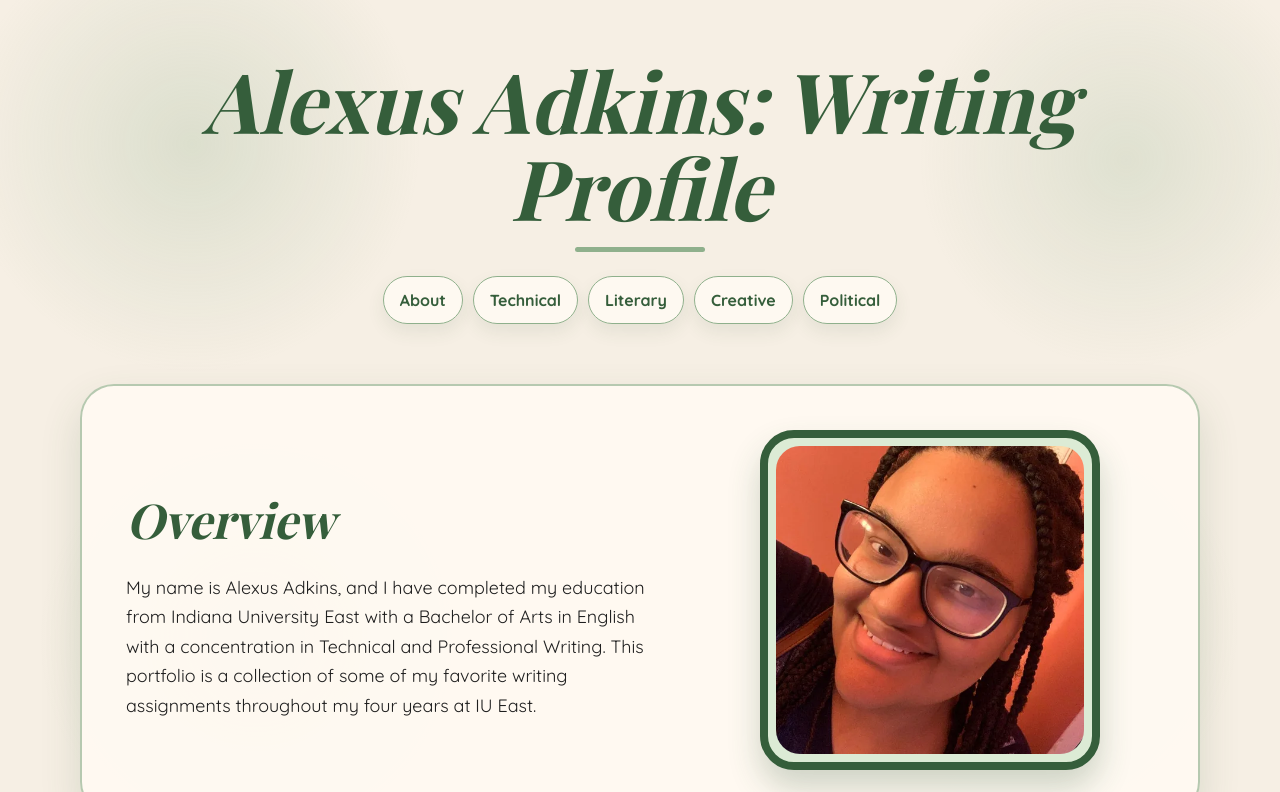
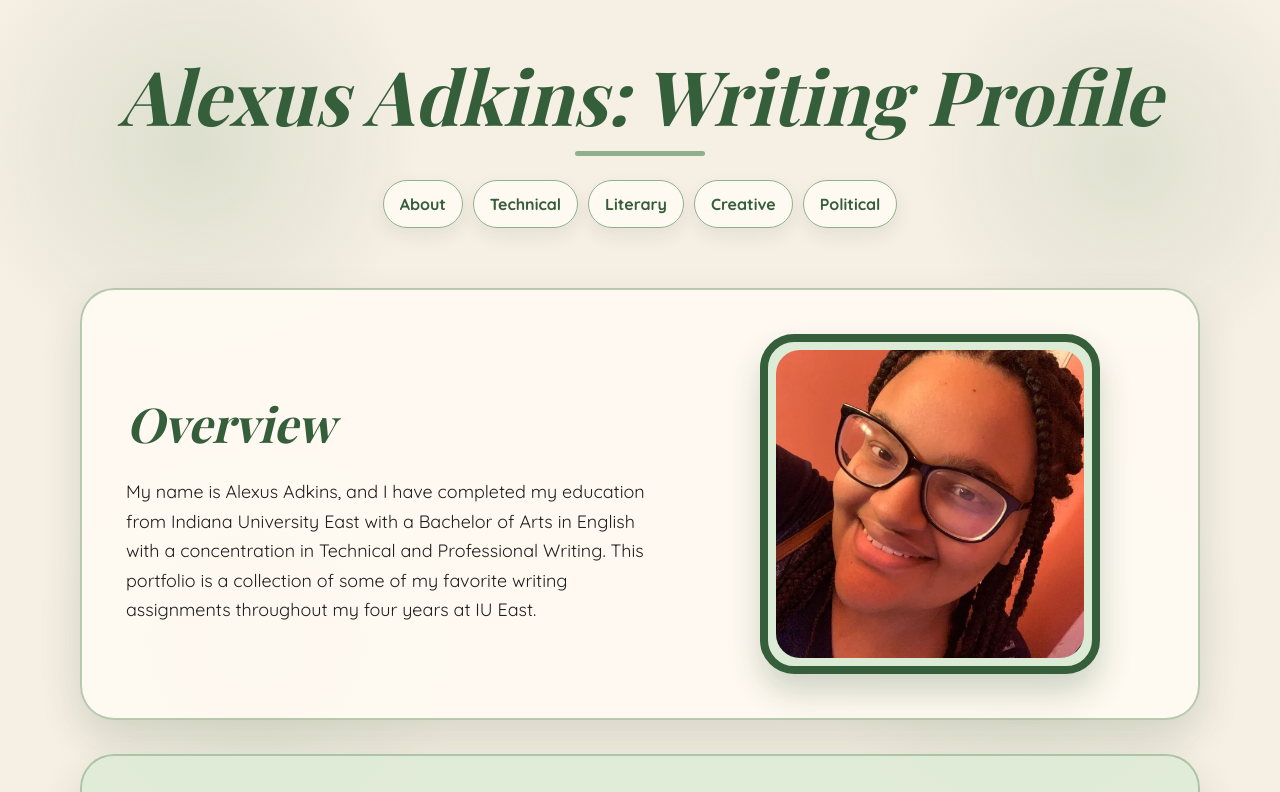
Before and after one commit to aadkins02/Alexus-Adkins-Portfolio, a plain HTML site: page index.html in a window 1280 px wide. Shown: the top 792 px of the page. Drawn offline with nearby package versions, Linux system fonts and the light colour scheme; a web font is replaced by a local one.

Commit message:
Update index.html

```diff
--- a/index.html
+++ b/index.html
@@ -16,7 +16,7 @@ body::before { content:""; position:fixed; inset:0; z-index:-1; background:radia
 .page-wrap { width:min(1120px, calc(100% - 32px)); margin:0 auto; }
 header { padding:56px 0 26px; text-align:center; }
 h1,h2,h3,h4 { font-family:"Playfair Display", serif; color:var(--dark-green); }
-h1 { font-size:clamp(2.4rem,7vw,5.2rem); font-style:italic; line-height:1.05; margin-bottom:16px; }
+h1 { font-size:clamp(2.4rem,7vw,4.7rem); font-style:italic; line-height:1.05; margin-bottom:16px; }
 .subtitle-line { width:130px; height:5px; background:var(--medium-green); border-radius:999px; margin:0 auto; }
 nav { margin:24px auto 0; display:flex; flex-wrap:wrap; justify-content:center; gap:10px; }
 nav a { text-decoration:none; background:rgba(255,250,242,.9); border:1px solid var(--medium-green); color:var(--dark-green); padding:10px 16px; border-radius:999px; font-weight:700; box-shadow:0 8px 18px rgba(53,94,59,.09); }
```
